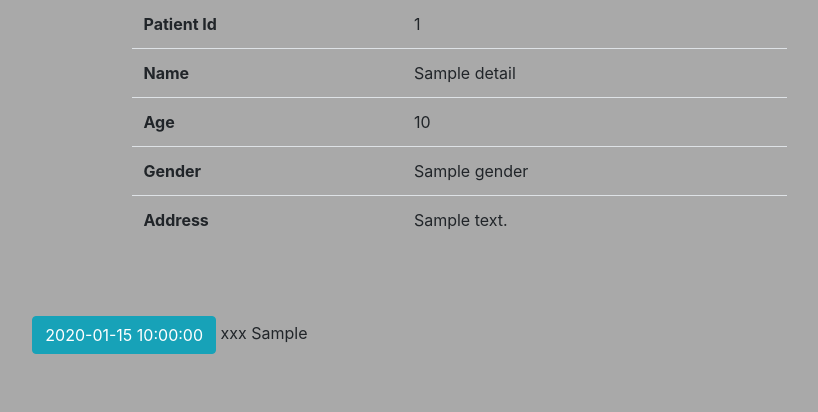
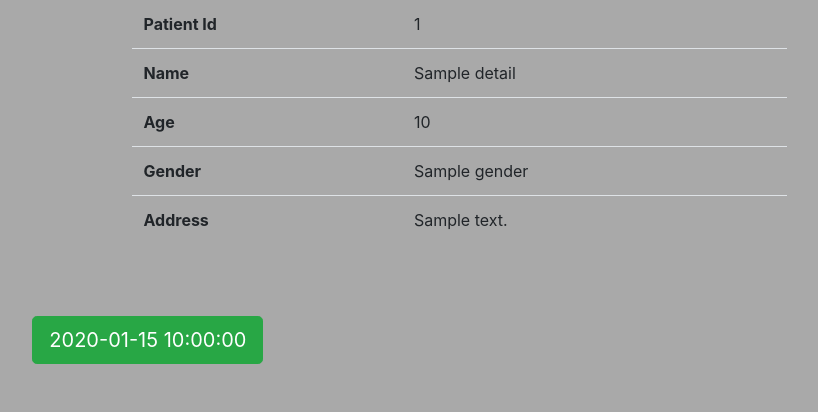
Before and after one commit to shobhitsundriyal/paitent_MS_ultrasimple, a Flask app: template templates/show_details.html in a window 1280 px wide. Shown: the part 95-507 px from the top of the page, without its empty margins (181-999 px from the left). Run offline with Flask 2, Linux system fonts and the light colour scheme; the template is opened without the code that fills it: most values are stand-ins (such as "Sample title", 1, 10 or a date in 2020); some libraries are stand-ins or nearby versions.

Commit message:
collapsee working fine

```diff
--- /dev/null
+++ b/static/styles/style.css
@@ -0,0 +1,3 @@
+#mybg {
+    background-color: darkgray;
+}
--- a/templates/base.html
+++ b/templates/base.html
@@ -4,8 +4,8 @@
 <head>
     <title>{% block title %}{% endblock %} 32Intact</title>
     <link rel="stylesheet" href="https://stackpath.bootstrapcdn.com/bootstrap/4.4.1/css/bootstrap.min.css" integrity="sha384-Vkoo8x4CGsO3+Hhxv8T/Q5PaXtkKtu6ug5TOeNV6gBiFeWPGFN9MuhOf23Q9Ifjh" crossorigin="anonymous">
-    <link rel="stylesheet" href="{{ url_for('static', filename='css/style.css') }}"
-</head>
+    <link rel="stylesheet" type= "text/css" href="{{ url_for('static', filename='styles/style.css') }}"
+</head></head>
 
 <body style="background-color:darkgrey;">
     <script src="https://code.jquery.com/jquery-3.4.1.slim.min.js" integrity="sha384-J6qa4849blE2+poT4WnyKhv5vZF5SrPo0iEjwBvKU7imGFAV0wwj1yYfoRSJoZ+n" crossorigin="anonymous"></script>
--- a/templates/show_details.html
+++ b/templates/show_details.html
@@ -33,19 +33,25 @@
     </div>
 </div>
 
-<div class="lg-7 offset-lg-2 my-2 w-50">
+<div class="lg-7 offset-lg-2 my-2 w-75">
   <!-- simple collapse bootstrap-->
   {% for hist in hist_list %}
-  <button class="btn btn-info" data-toggle="collapse" data-target="#demo">{{hist.get('Date')}}</button>
+  <!--{% set i = 0 %}-->
+  <button class="btn btn-success btn-lg" data-toggle="collapse" data-target="#demo{{loop.index}}">{{hist.get('Date')}}</button>
 
-  <div id="demo" class="collapse">
-    {% for diag in hist.get('Prov_Diagonis') %}
-      {{diag}}
-    {% endfor %}
-  </div>
+  <div id="demo{{loop.index}}" class="collapse">
+    <ul class="list-group list-unstyled">
+      <li class="list-group-item font-weight-bold bg-dark text-white">Prov_Diagonis</li>
+      <ul style="list-style-type:disc" >
+        {% for diag in hist.get('Prov_Diagonis') %}
+          <li class="">{{diag}}</li>
+        {% endfor %}
+
+      </ul>
+    </ul>
+
+  </div><br><br>
   {% endfor %}
-  xxx
-  {{hist_list}}
 
 </div>
 
```
Also changed, not shown: static/css/style.css (deleted).
